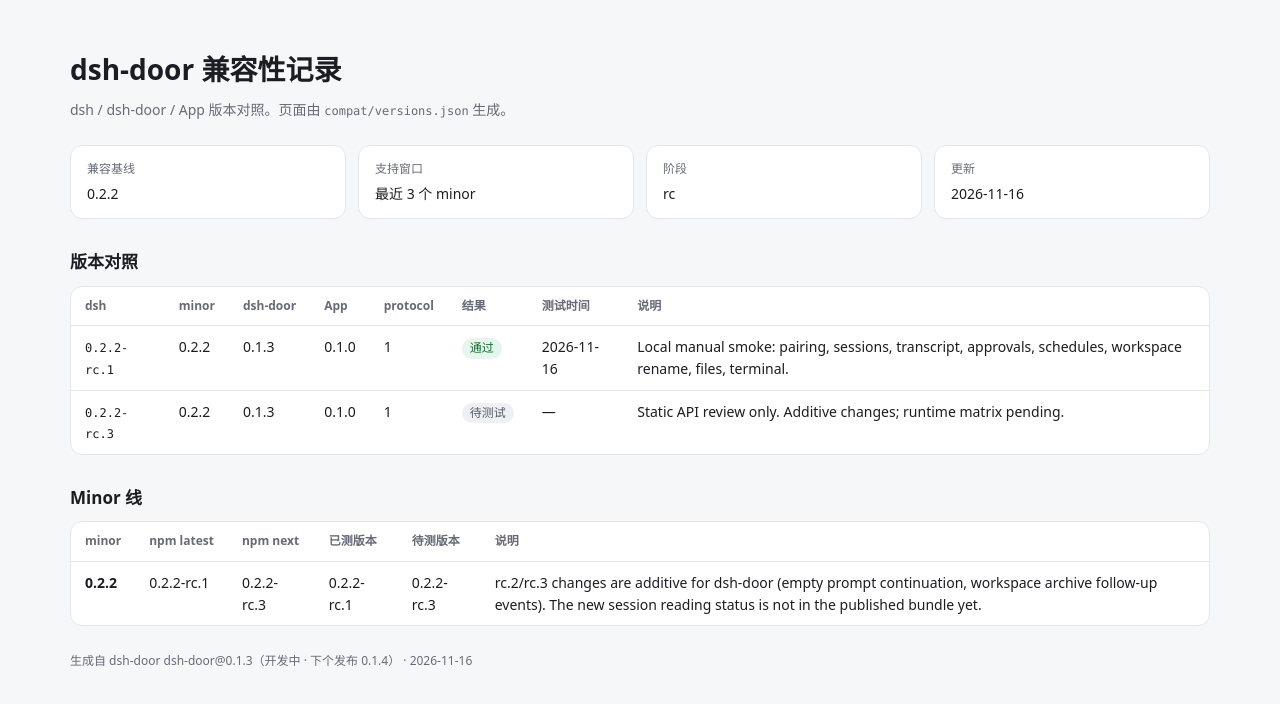
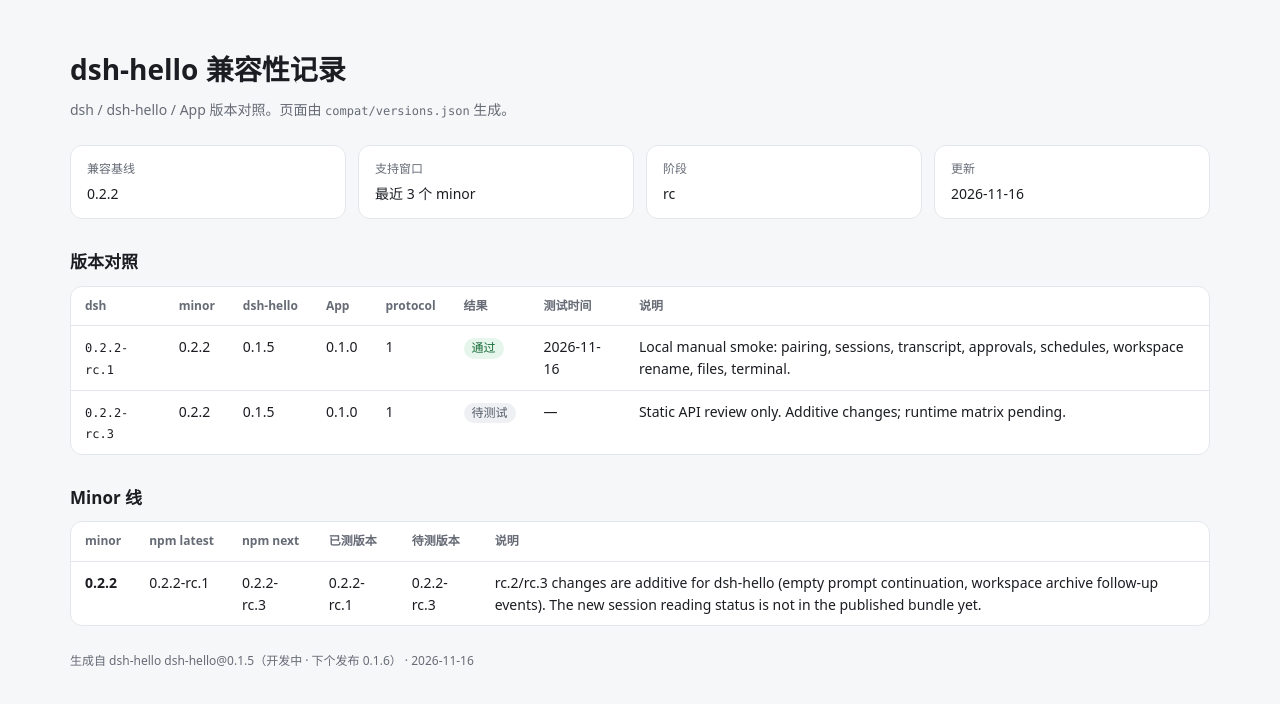
Before and after one commit to ada87/dsh-hello, a website: page compat/site/index.html in a window 1280 px wide. Drawn offline with Linux system fonts and the light colour scheme.

Commit message:
chore(compat): rebuild the comparison page for the renamed column

```diff
--- a/compat/site/index.html
+++ b/compat/site/index.html
@@ -3,7 +3,7 @@
 <head>
 <meta charset="utf-8">
 <meta name="viewport" content="width=device-width, initial-scale=1">
-<title>dsh-door 兼容性记录</title>
+<title>dsh-hello 兼容性记录</title>
 <style>
   :root { color-scheme: light dark; --bg: #f6f7f9; --card: #fff; --text: #1b1d22; --muted: #666b76; --line: #e3e6eb; --accent: #3a6df0; }
   @media (prefers-color-scheme: dark) { :root { --bg: #111318; --card: #191c22; --text: #e8eaf0; --muted: #9aa0ac; --line: #2a2f39; --accent: #7aa2ff; } }
@@ -38,8 +38,8 @@
 </head>
 <body>
 <main>
-  <h1>dsh-door 兼容性记录</h1>
-  <p class="sub">dsh / dsh-door / App 版本对照。页面由 <code>compat/versions.json</code> 生成。</p>
+  <h1>dsh-hello 兼容性记录</h1>
+  <p class="sub">dsh / dsh-hello / App 版本对照。页面由 <code>compat/versions.json</code> 生成。</p>
   <div class="cards">
     <div class="card"><b>兼容基线</b>0.2.2</div>
     <div class="card"><b>支持窗口</b>最近 3 个 minor</div>
@@ -50,12 +50,12 @@
   <h2>版本对照</h2>
   <div class="table-wrap">
     <table>
-      <thead><tr><th>dsh</th><th>minor</th><th>dsh-door</th><th>App</th><th>protocol</th><th>结果</th><th>测试时间</th><th>说明</th></tr></thead>
+      <thead><tr><th>dsh</th><th>minor</th><th>dsh-hello</th><th>App</th><th>protocol</th><th>结果</th><th>测试时间</th><th>说明</th></tr></thead>
       <tbody>
     <tr>
       <td><code>0.2.2-rc.1</code></td>
       <td>0.2.2</td>
-      <td>0.1.3</td>
+      <td>0.1.5</td>
       <td>0.1.0</td>
       <td>1</td>
       <td><span class="badge pass">通过</span></td>
@@ -65,7 +65,7 @@
     <tr>
       <td><code>0.2.2-rc.3</code></td>
       <td>0.2.2</td>
-      <td>0.1.3</td>
+      <td>0.1.5</td>
       <td>0.1.0</td>
       <td>1</td>
       <td><span class="badge pending">待测试</span></td>
@@ -86,12 +86,12 @@
       <td>0.2.2-rc.3</td>
       <td>0.2.2-rc.1</td>
       <td>0.2.2-rc.3</td>
-      <td>rc.2/rc.3 changes are additive for dsh-door (empty prompt continuation, workspace archive follow-up events). The new session reading status is not in the published bundle yet.</td>
+      <td>rc.2/rc.3 changes are additive for dsh-hello (empty prompt continuation, workspace archive follow-up events). The new session reading status is not in the published bundle yet.</td>
     </tr></tbody>
     </table>
   </div>
 
-  <footer>生成自 dsh-door dsh-door@0.1.3（开发中 · 下个发布 0.1.4） · 2026-11-16</footer>
+  <footer>生成自 dsh-hello dsh-hello@0.1.5（开发中 · 下个发布 0.1.6） · 2026-11-16</footer>
 </main>
 </body>
 </html>
```
